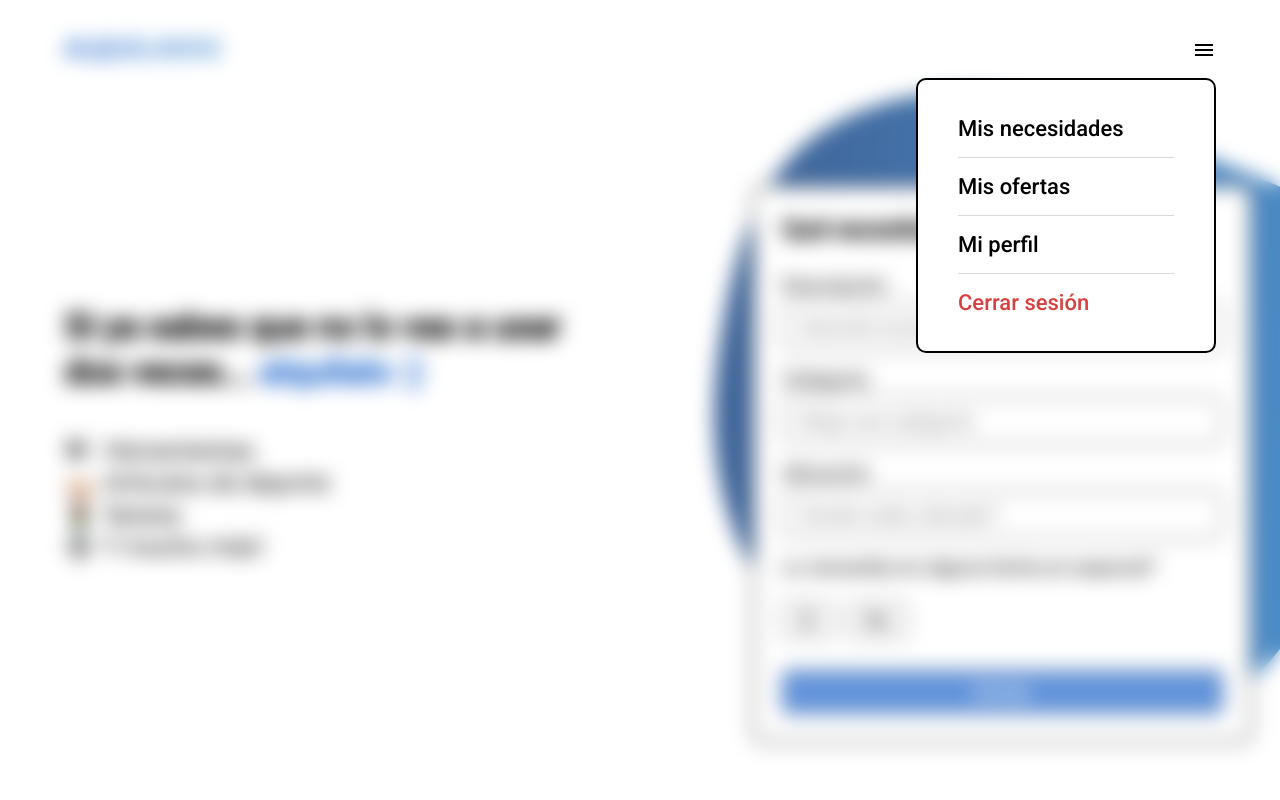
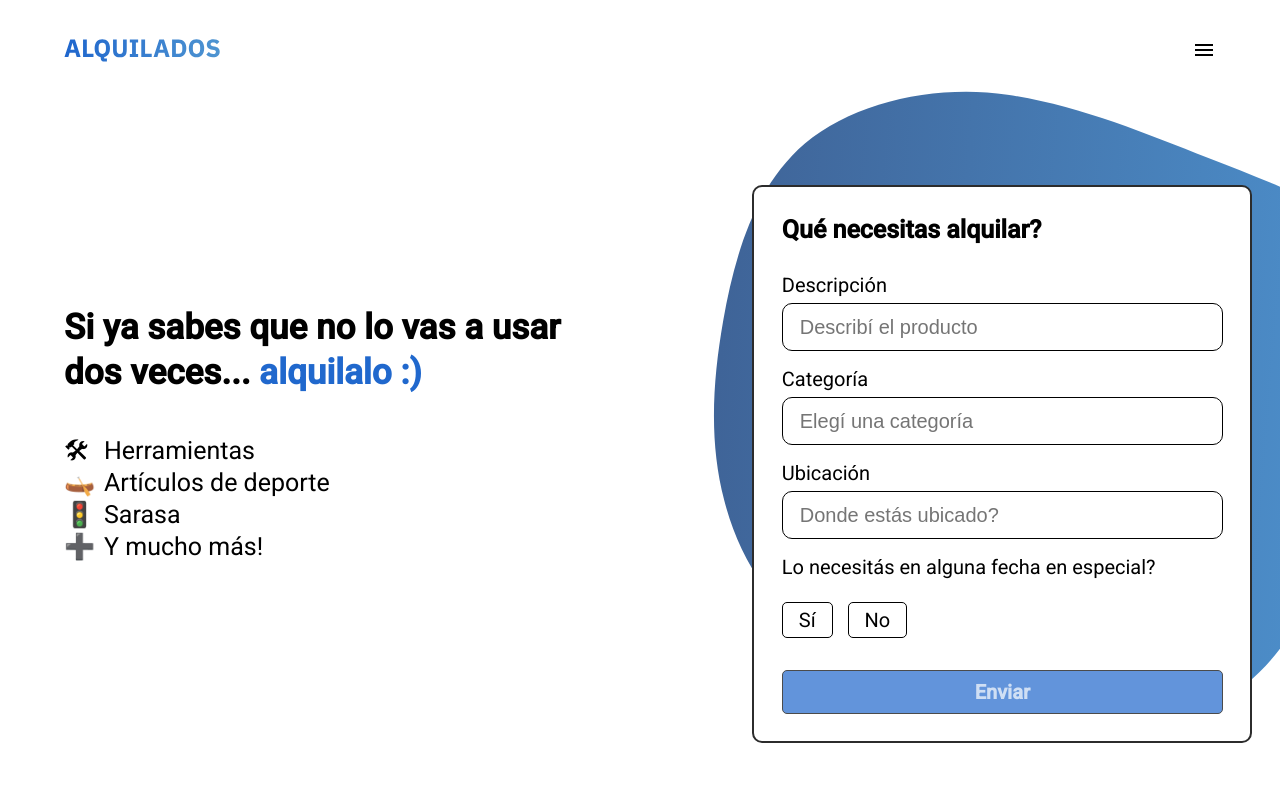
Before and after one commit to YaoKevinn/SEM2-Alquilados-front, an Angular app: page /home in a window 1280 px wide. Shown: the top 800 px of the page. Built offline with nearby package versions, Linux system fonts and the light colour scheme; what ngx-mask would draw is missing.

Commit message:
fixes varios

```diff
--- a/src/app/components/navbar/navbar.component.html
+++ b/src/app/components/navbar/navbar.component.html
@@ -1,6 +1,6 @@
-<div class="backdrop-layer" *ngIf="menuOpened"></div>
+<div class="backdrop-layer" *ngIf="menuOpened" (click)="menuOpened = false"></div>
 <div class="navbar">
-  <img src="/assets/images/logo.svg" alt="logo" />
+  <img src="/assets/images/logo.svg" alt="logo" (click)="routeToPage('home')" />
   <div class="button-section">
     <p *ngIf="!authService.isUserLogged" class="nav-item" (click)="loginBtnClicked()">Iniciar sesión</p>
     <p *ngIf="!authService.isUserLogged" class="nav-item" (click)="registerBtnClicked()">Registrarse</p>
--- a/src/app/components/navbar/navbar.component.ts
+++ b/src/app/components/navbar/navbar.component.ts
@@ -11,7 +11,7 @@ import { Router } from '@angular/router';
   styleUrls: ['./navbar.component.scss']
 })
 export class NavbarComponent implements OnInit {
-  menuOpened: boolean = true;
+  menuOpened: boolean = false;
 
   constructor(public authService: AuthService,  private dialog: MatDialog, private router: Router) { }
 
```
